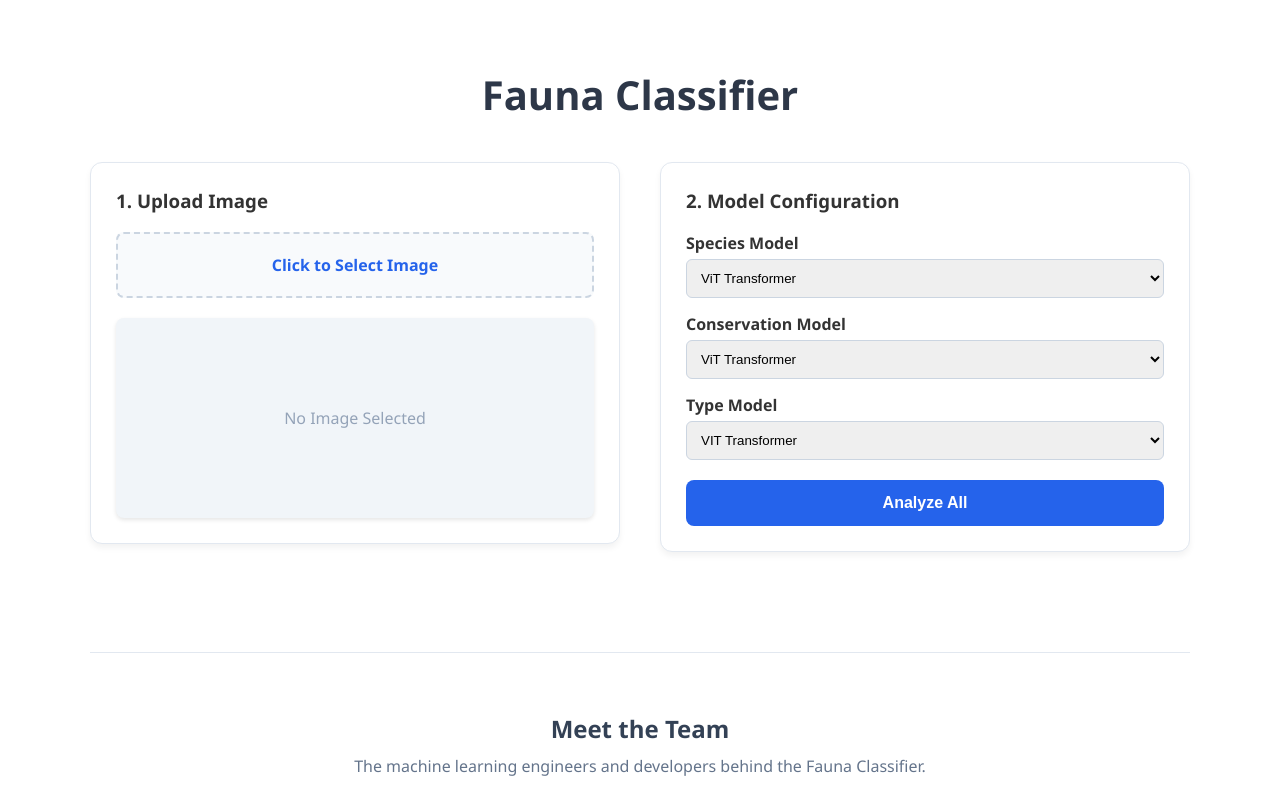
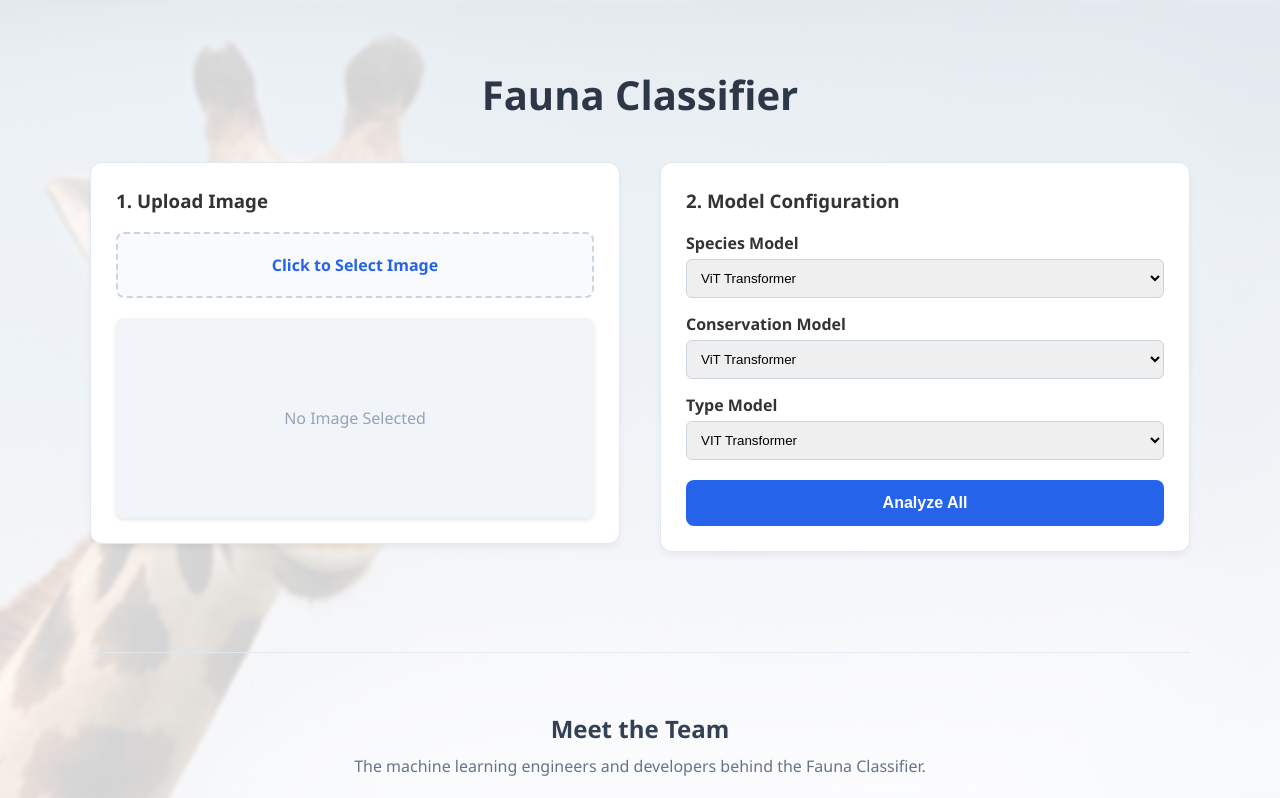
Before and after one commit to ChandanDebSan/Fauna-classification-frontend, a React (Create React App) app: page / in a window 1280 px wide. Shown: the top 798 px of the page. Built offline with nearby package versions, Linux system fonts and the light colour scheme.

Commit message:
Refactor code structure for improved readability and maintainability

```diff
--- a/src/App.css
+++ b/src/App.css
@@ -14,7 +14,7 @@
 }
 
 .App-header {
-  background-color: #282c34;
+
   min-height: 100vh;
   display: flex;
   flex-direction: column;
@@ -81,3 +81,22 @@
   );
   background-size: 1rem 1rem;
 }
+body::before {
+  content: "";
+  position: fixed;
+  inset: 0;
+  background: rgba(255, 255, 255, 0.82); /* soft white glass */
+  backdrop-filter: blur(2px);            /* modern glass effect */
+  z-index: -1;
+}
+
+body {
+  margin: 0;
+  padding: 0;
+  font-family: 'Segoe UI', sans-serif;
+  background-image: url('/public/photos/bg.png');
+  background-size: cover;          /* Fill screen */
+  background-position: center;     /* Center focal point */
+  background-repeat: no-repeat;
+  background-attachment: fixed;    /* Subtle parallax effect */
+}
```
Also changed, not shown: public/photos/bg.png (added).
